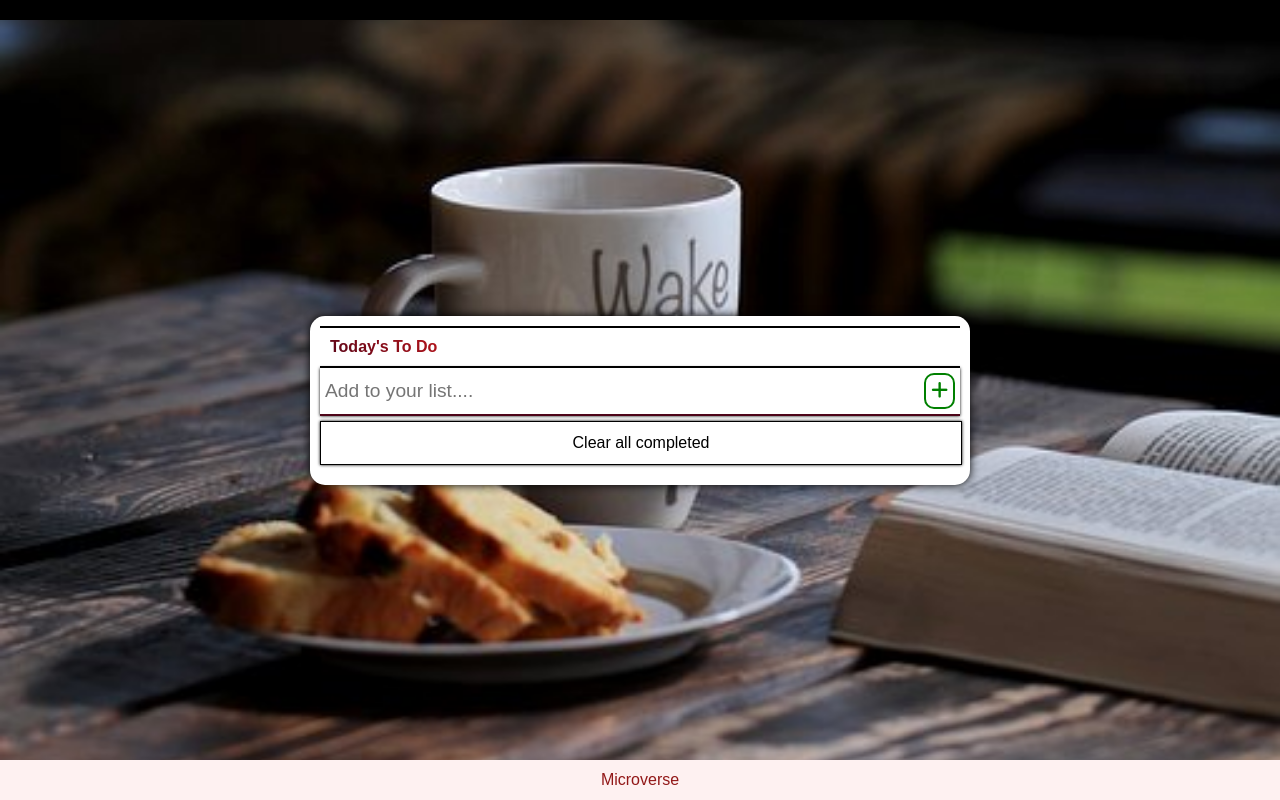
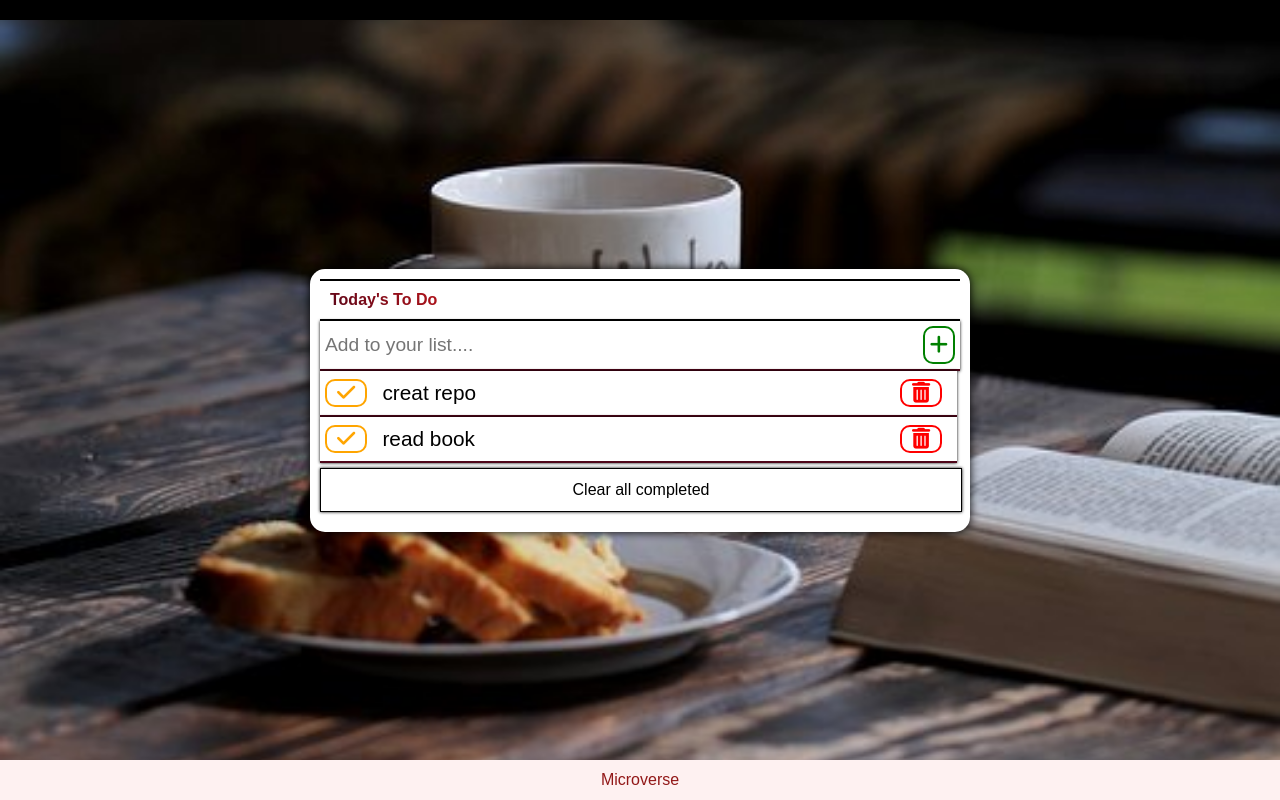
Before and after one commit to girma336/to-do-list, a website built with webpack: page src/index.html in a window 1280 px wide. Built offline with nearby package versions, Linux system fonts and the light colour scheme.

```diff
--- a/src/index.js
+++ b/src/index.js
@@ -1,21 +1,31 @@
 import './style.css';
 import './to-go-bg.jpg';
 
-const taskInput = document.getElementById('input-task');
-const addBtn = document.getElementById('add-task');
+const tasks = [
+  {
+    description: 'creat repo',
+    completed: false,
+    index: 0,
+  },
+  {
+    description: 'read book',
+    completed: true,
+    index: 1,
+  },
+];
 
-class Todo {
-  constructor(description, index, completed = false) {
-    this.description = description;
-    this.index = index;
-    this.completed = completed;
+const listFunc = () => {
+  const taskContent = document.querySelector('#task-container');
+  for (let i = 0; i < tasks.length; i += 1) {
+    const task = document.createElement('div');
+    task.classList.add('task');
+    task.innerHTML = `
+    <button class="checkTask"><i class="fa-solid fa-check"></i></button>
+    <label for="${tasks.index}" contentEditable="true">${tasks[i].description}</label>
+    <button class="deleteTask"><i class="fa-solid fa-trash-can"></i></button>
+    `;
+    taskContent.appendChild(task);
   }
-}
+};
 
-addBtn.addEventListener('click', () => {
-  if (taskInput.value !== '') {
-    const todolist = new Todo(taskInput.value, 0);
-    localStorage.setItem('todolists', JSON.stringify(todolist));
-    taskInput.value = '';
-  }
-});
+listFunc();
--- a/src/style.css
+++ b/src/style.css
@@ -47,7 +47,8 @@
   padding: 10px 0 10px 10px;
 }
 
-#add-task-container {
+#add-task-container,
+.task {
   width: 100%;
   border: none;
   background: #fff;
@@ -76,7 +77,7 @@
 #add-task {
   flex: 0.1;
   transition: 0.3s;
-  font-size: 1.2rem;
+  font-size: 1.3rem;
   padding: 5px;
   background-color: #fff;
   color: green;
@@ -91,18 +92,50 @@
 }
 
 .task {
-  width: 100%;
+  width: 98%;
   background-color: #fff;
   box-shadow: 0 0 3px;
   padding: 5px;
   display: flex;
   justify-content: space-between;
+  align-items: center;
 }
 
-.task li {
-  list-style: none;
-  flex: 5;
-  border-bottom: #4d0418;
+.task label {
+  flex: 4;
+  font-size: 1.3rem;
+  margin: 5px;
+}
+
+.task button {
+  flex: 0.3;
+  border-radius: 10px;
+  background-color: #fff;
+  cursor: pointer;
+}
+
+.task .checkTask {
+  color: orange;
+  margin-right: 10px;
+  border: 2px solid orange;
+  font-size: 1.3rem;
+}
+
+.task .checkTask:hover {
+  color: #fff;
+  background-color: orange;
+}
+
+.task .deleteTask {
+  color: red;
+  margin-right: 10px;
+  border: 2px solid red;
+  font-size: 1.3rem;
+}
+
+.task .deleteTask:hover {
+  color: #fff;
+  background: red;
 }
 
 .clear-all {
```
Also changed, not shown: dist/main.bundle.js.
